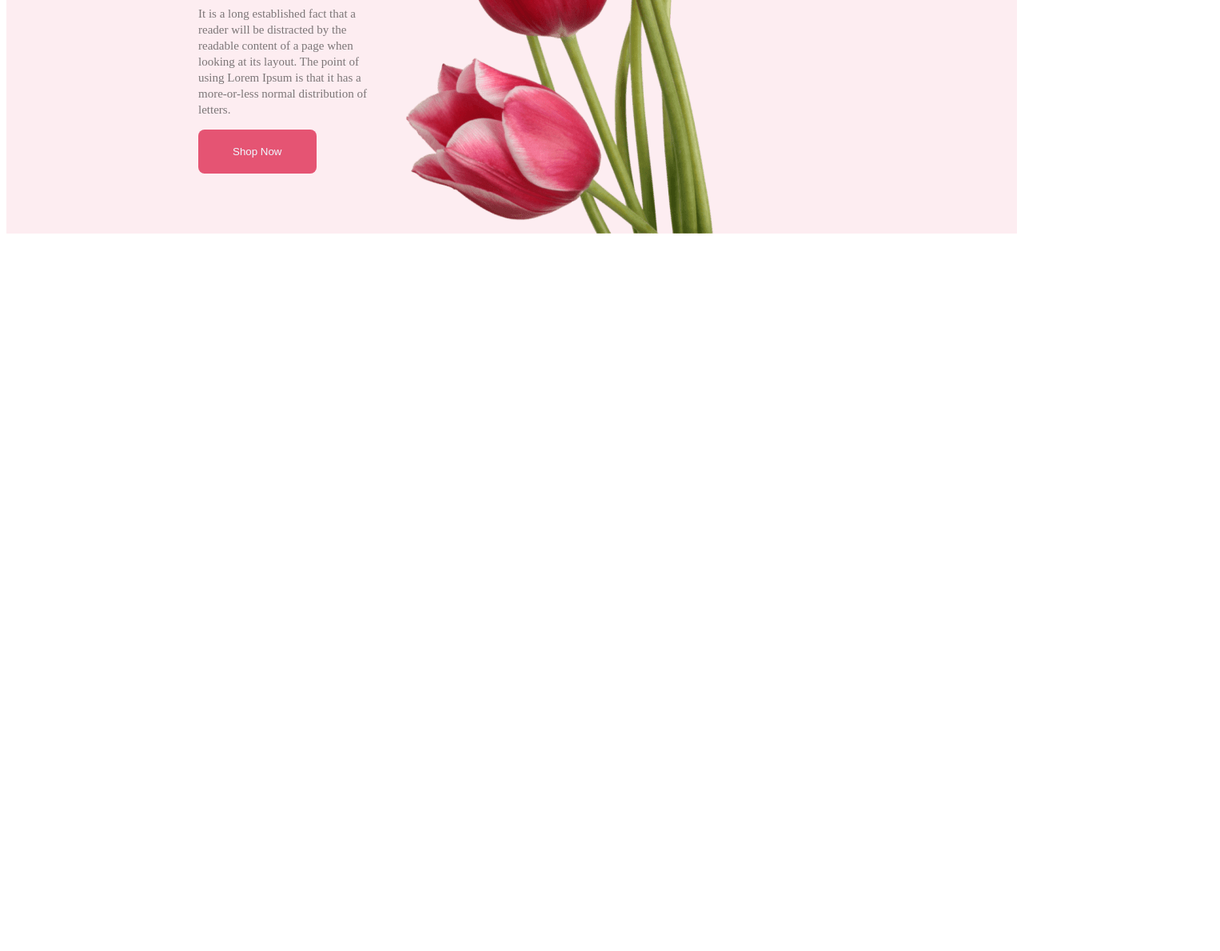
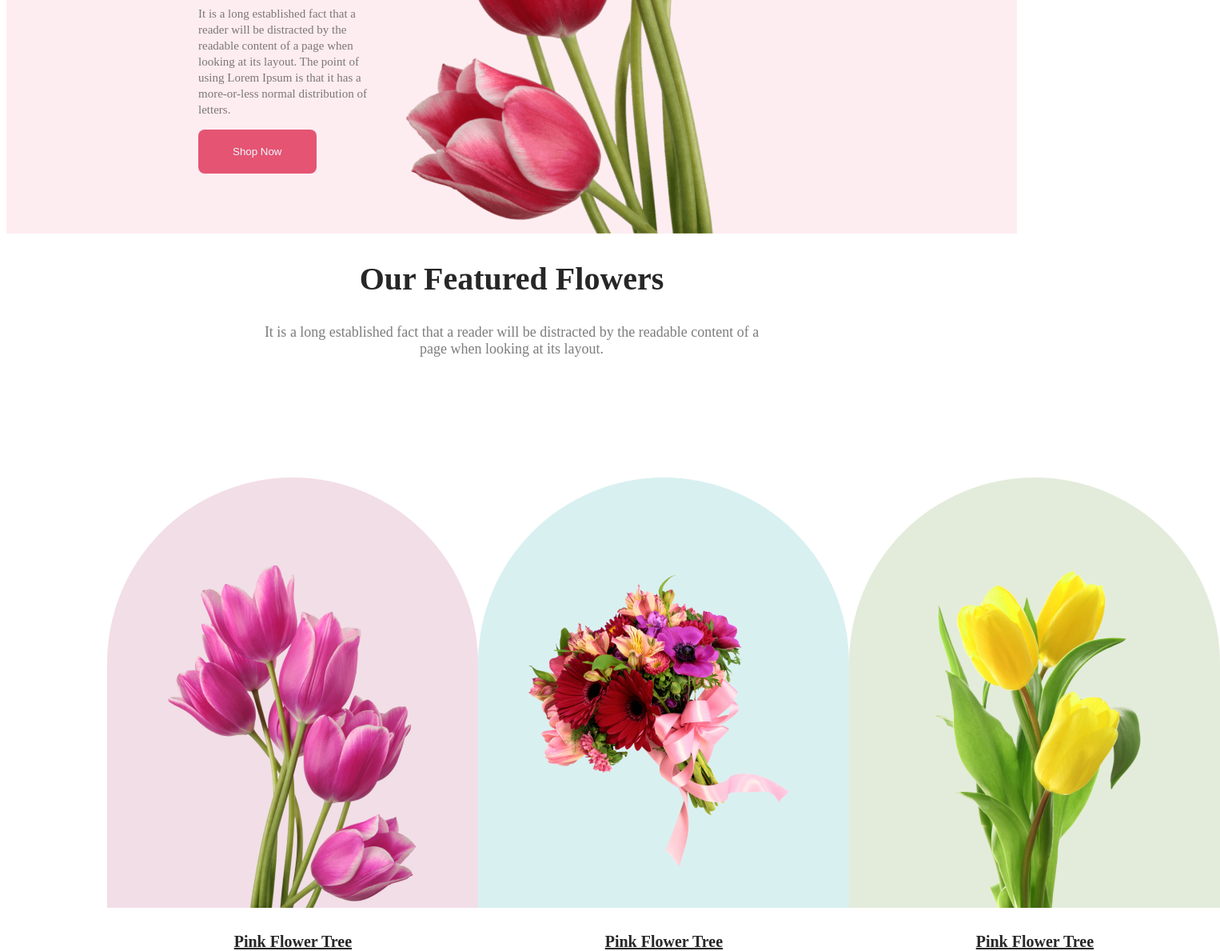
Before and after one commit to hasibulhussen007/first-assignment, a plain HTML site: page index.html in a window 1280 px wide. Shown: the part 713-1902 px from the top of the page at 80% size, 1526 px wide, since content can reach past the window. Before the commit the page ends 1013 px from the top, so only its background shows below. Drawn offline with Linux system fonts and the light colour scheme.

Commit message:
added featured section

```diff
--- a/index.html
+++ b/index.html
@@ -17,7 +17,28 @@
             <img class="banner-img" src="Flower Asset/pngwing 10.png" alt="">
         </div>
     </header>
-    <main></main>
+    <main>
+        <section class="featured-container">
+            <div class="featured">
+                <h2 class="featured-title">Our Featured Flowers</h2>
+                <p class="featured-des">It is a long established fact that a reader will be distracted by the readable content of a page when looking at its layout.</p>
+            </div>
+            <div class="featured-items">
+                <div class="flower-1">
+                    <img class="flower-img1" src="Flower Asset/pngwing 6.png" alt="">
+                    <h4 class="flower-des">Pink Flower Tree</h4>
+                </div>
+                <div class="flower-2">
+                    <img class="flower-img2" src="Flower Asset/pngwing 5.png" alt="">
+                    <h4 class="flower-des">Pink Flower Tree</h4>
+                </div>
+                <div class="flower-3">
+                    <img class="flower-img3" src="Flower Asset/pngwing 7.png" alt="">
+                    <h4 class="flower-des">Pink Flower Tree</h4>
+                </div>
+            </div>
+        </section>
+    </main>
     <footer></footer>
 </body>
 </html>
--- a/styles/style.css
+++ b/styles/style.css
@@ -34,3 +34,65 @@
     width: 635px;
     height: 800px;
 }
+main{
+    /* width: 1920px; */
+    /* height: 4867px; */
+}
+.featured{
+    text-align: center;
+    margin-top: 500px;
+    width: 50%;
+    margin: auto;
+}
+.featured-title{
+    color: #272727;
+    font-size: 40px;
+    font-weight: 800;
+}
+.featured-des{
+    color: rgba(39, 39, 39, 0.60);
+    font-size: 18px;
+    font-weight: 100;
+}
+.featured-items{
+    display: flex;
+    justify-content: space-between;
+    align-items: center;
+    text-align: center;
+    width: 80%;
+    margin: auto;
+    margin-top: 150px;
+}
+.flower-1{
+    width: 464px;
+    height: 538px;
+    border-radius: 300px 300px 0px 0px;
+    background: rgba(167, 33, 98, 0.15);
+
+}
+.flower-2{
+    width: 464px;
+    height: 538px;
+    border-radius: 300px 300px 0px 0px;
+    background: rgba(5, 151, 160, 0.15);
+}
+.flower-3{
+    width: 464px;
+    height: 538px;
+    border-radius: 300px 300px 0px 0px;
+    background: rgba(71, 125, 17, 0.15);
+}
+.flower-img1{
+    padding: 110px 78px 0px 76px;
+}
+.flower-img2{
+    padding: 117px 47px 51px;
+}
+.flower-img3{
+    padding: 67px 75px 0px ;
+}
+.flower-des{
+    color: #272727;
+    font-size: 20px;
+    text-decoration-line: underline;
+}
```
